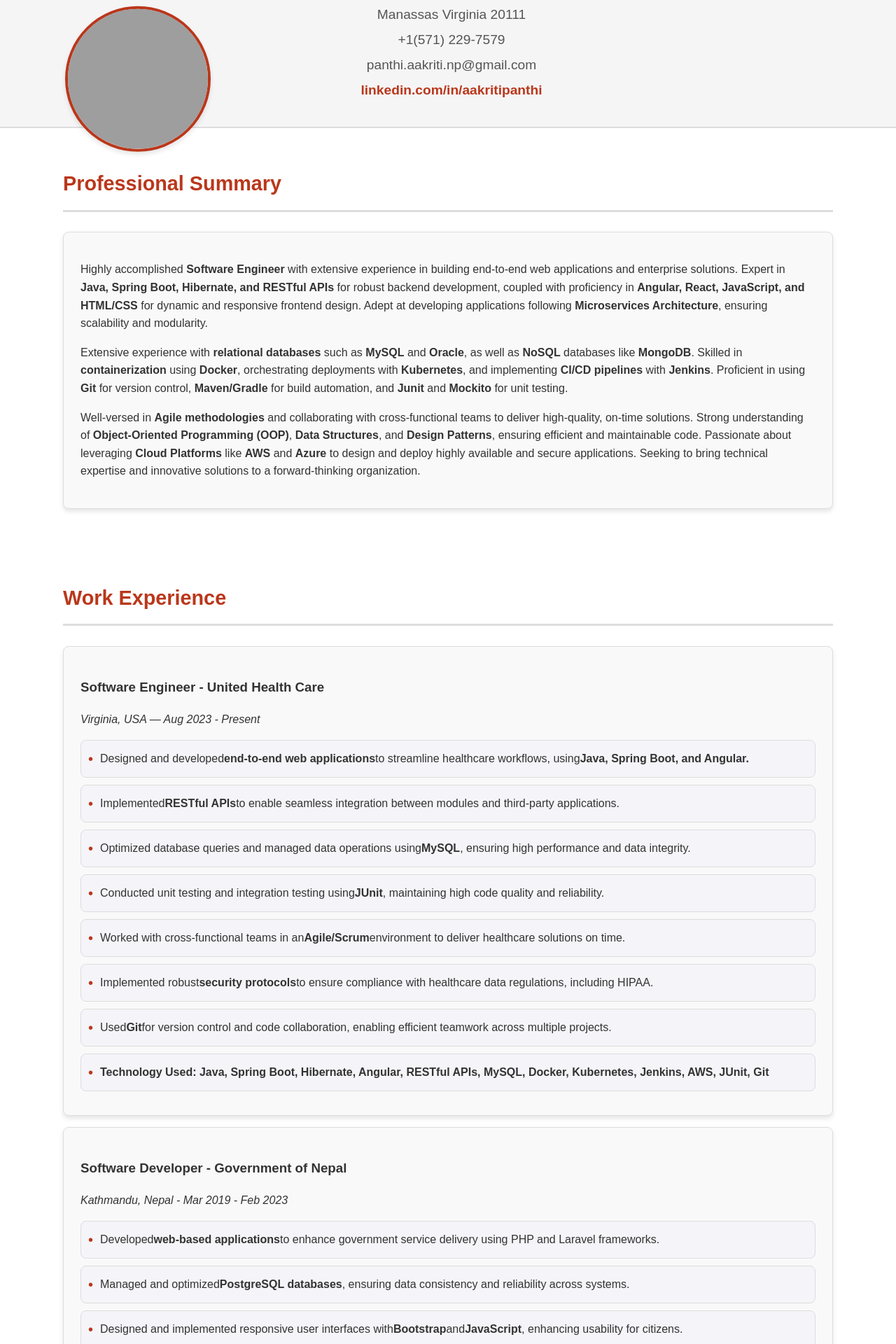
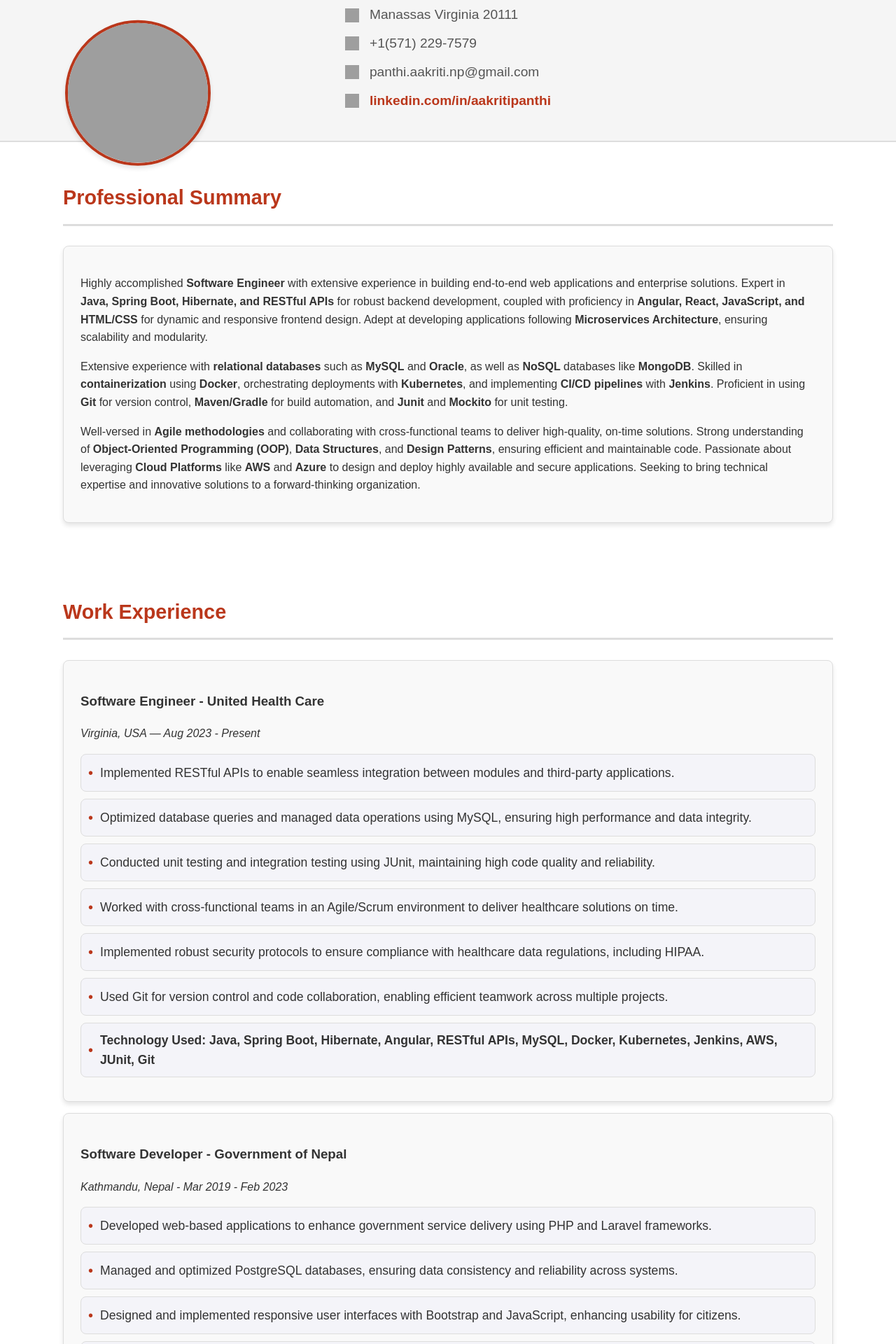
Before and after one commit to Aakritinp/aakritinp.github.io, a React (Vite) app: page / in a window 1280 px wide. Shown: the part 200-2120 px from the top of the page at 70% size. Built offline with nearby package versions, Linux system fonts and the light colour scheme; grey boxes are pictures that could not be loaded.

Commit message:
css update

```diff
--- a/src/component/Experience.jsx
+++ b/src/component/Experience.jsx
@@ -10,37 +10,29 @@ function Experience() {
         </p>
         <ul className="styled-list">
           <li>
-            Designed and developed <strong>end-to-end web applications</strong>{" "}
-            to streamline healthcare workflows, using{" "}
-            <strong>Java, Spring Boot, and Angular.</strong>
+            Implemented RESTful APIs to enable seamless integration between
+            modules and third-party applications.
           </li>
           <li>
-            Implemented <strong>RESTful APIs</strong> to enable seamless
-            integration between modules and third-party applications.
-          </li>
-          <li>
-            Optimized database queries and managed data operations using
-            <strong> MySQL</strong>, ensuring high performance and data
-            integrity.
+            Optimized database queries and managed data operations using MySQL,
+            ensuring high performance and data integrity.
           </li>
 
           <li>
-            Conducted unit testing and integration testing using{" "}
-            <strong>JUnit</strong>, maintaining high code quality and
-            reliability.
+            Conducted unit testing and integration testing using JUnit,
+            maintaining high code quality and reliability.
           </li>
           <li>
-            Worked with cross-functional teams in an{" "}
-            <strong>Agile/Scrum</strong> environment to deliver healthcare
-            solutions on time.
+            Worked with cross-functional teams in an Agile/Scrum environment to
+            deliver healthcare solutions on time.
           </li>
           <li>
-            Implemented robust <strong>security protocols</strong> to ensure
-            compliance with healthcare data regulations, including HIPAA.
+            Implemented robust security protocols to ensure compliance with
+            healthcare data regulations, including HIPAA.
           </li>
           <li>
-            Used <strong>Git</strong> for version control and code
-            collaboration, enabling efficient teamwork across multiple projects.
+            Used Git for version control and code collaboration, enabling
+            efficient teamwork across multiple projects.
           </li>
           <li>
             <strong>
@@ -57,30 +49,29 @@ function Experience() {
         </p>
         <ul className="styled-list">
           <li>
-            Developed <strong>web-based applications</strong> to enhance
-            government service delivery using PHP and Laravel frameworks.
+            Developed web-based applications to enhance government service
+            delivery using PHP and Laravel frameworks.
           </li>
           <li>
-            Managed and optimized <strong>PostgreSQL databases</strong>,
-            ensuring data consistency and reliability across systems.
+            Managed and optimized PostgreSQL databases, ensuring data
+            consistency and reliability across systems.
           </li>
           <li>
-            Designed and implemented responsive user interfaces with{" "}
-            <strong>Bootstrap</strong> and <strong>JavaScript</strong>,
-            enhancing usability for citizens.
+            Designed and implemented responsive user interfaces with Bootstrap
+            and JavaScript, enhancing usability for citizens.
           </li>
           <li>
-            Configured and maintained <strong>Nginx</strong> servers for
-            efficient and secure web application hosting.
+            Configured and maintained Nginx servers for efficient and secure web
+            application hosting.
           </li>
           <li>
-            Deployed <strong>Redis</strong> for caching, improving the
-            performance and scalability of government portals.
+            Deployed Redis for caching, improving the performance and
+            scalability of government portals.
           </li>
 
           <li>
-            Ensured adherence to <strong>e-Governance standards</strong> by
-            integrating accessibility and security features in applications.
+            Ensured adherence to e-Governance standards by integrating
+            accessibility and security features in applications.
           </li>
           <li>
             Provided training and support to government staff, enabling
--- a/src/component/Home.css
+++ b/src/component/Home.css
@@ -20,6 +20,7 @@ nav {
   position: sticky;
   top: 0;
   z-index: 10;
+  margin: 0;
 }
 
 nav .brand {
@@ -35,7 +36,7 @@ nav ul {
 }
 
 nav ul li {
-  margin-left: 1em;
+  margin-left: 2em;
 }
 
 nav ul li a {
@@ -108,6 +109,21 @@ section h2 {
 .card:hover {
   transform: translateY(-5px);
   box-shadow: 0 8px 12px rgba(0, 0, 0, 0.2);
+}
+
+.card ul {
+  list-style-type: none;
+  padding: 0;
+}
+
+.card ul li {
+  margin: 10px 0;
+  font-size: 1.1em;
+}
+
+a {
+  text-decoration: none;
+  color: #0077b5;
 }
 
 /* Footer */
@@ -238,17 +254,19 @@ footer {
 }
 
 .content-section p {
-  margin: 5px 0;
+  margin: 10px 0;
   display: flex;
-  justify-content: center;
+  justify-content: flex-start;
   align-items: center;
 }
 
-.content-section i {
-  margin-right: 10px;
+.icon {
+  width: 20px;
+  height: 20px;
+  margin-right: 15px;
 }
 
 a {
   text-decoration: none;
-  color: #0077b5;
+  color: #ba371b;
 }
--- a/src/component/Home.jsx
+++ b/src/component/Home.jsx
@@ -37,16 +37,35 @@ function Home() {
           <div className="content-section">
             <h1>Aakriti Panthi</h1>
             <p>
-              <i className="fas fa-map-marker-alt"></i> Manassas Virginia 20111
+              <img
+                src="https://img.icons8.com/ios-filled/50/ba371b/marker.png"
+                alt="Location Icon"
+                className="icon"
+              />{" "}
+              Manassas Virginia 20111
             </p>
             <p>
-              <i className="fas fa-phone"></i> +1(571) 229-7579
+              <img
+                src="https://img.icons8.com/ios-filled/50/ba371b/phone.png"
+                alt="Phone Icon"
+                className="icon"
+              />{" "}
+              +1(571) 229-7579
             </p>
             <p>
-              <i className="fas fa-envelope"></i> panthi.aakriti.np@gmail.com
+              <img
+                src="https://img.icons8.com/ios-filled/50/ba371b/email.png"
+                alt="Email Icon"
+                className="icon"
+              />{" "}
+              panthi.aakriti.np@gmail.com
             </p>
             <p>
-              <i className="fab fa-linkedin"></i>
+              <img
+                src="https://img.icons8.com/ios-filled/50/ba371b/linkedin.png"
+                alt="LinkedIn Icon"
+                className="icon"
+              />
               <a href="https://linkedin.com/in/aakritipanthi" target="_blank">
                 linkedin.com/in/aakritipanthi
               </a>
--- a/src/component/Skills.jsx
+++ b/src/component/Skills.jsx
@@ -65,14 +65,6 @@ function Skills() {
 
         <div className="skill-item">
           <img
-            src="https://img.icons8.com/?size=100&id=lsB0o0d7jxHQ&format=png&color=000000"
-            alt="JUnit"
-          />
-          <label>JUnit</label>
-        </div>
-
-        <div className="skill-item">
-          <img
             src="https://img.icons8.com/color/48/000000/mongodb.png"
             alt="MongoDB"
           />
@@ -104,13 +96,7 @@ function Skills() {
           />
           <label>Postman</label>
         </div>
-        <div className="skill-item">
-          <img
-            src="https://img.icons8.com/color/48/000000/jenkins.png"
-            alt="Jenkins"
-          />
-          <label>Jenkins</label>
-        </div>
+
         <div className="skill-item">
           <img
             src="https://img.icons8.com/color/48/000000/kubernetes.png"
@@ -125,14 +111,6 @@ function Skills() {
           />
           <label>JIRA</label>
         </div>
-
-        <div className="skill-item">
-          <img
-            src="https://img.icons8.com/?size=100&id=40610&format=png&color=000000"
-            alt="Log4j"
-          />
-          <label>Log4j</label>
-        </div>
       </div>
     </section>
   );
```
